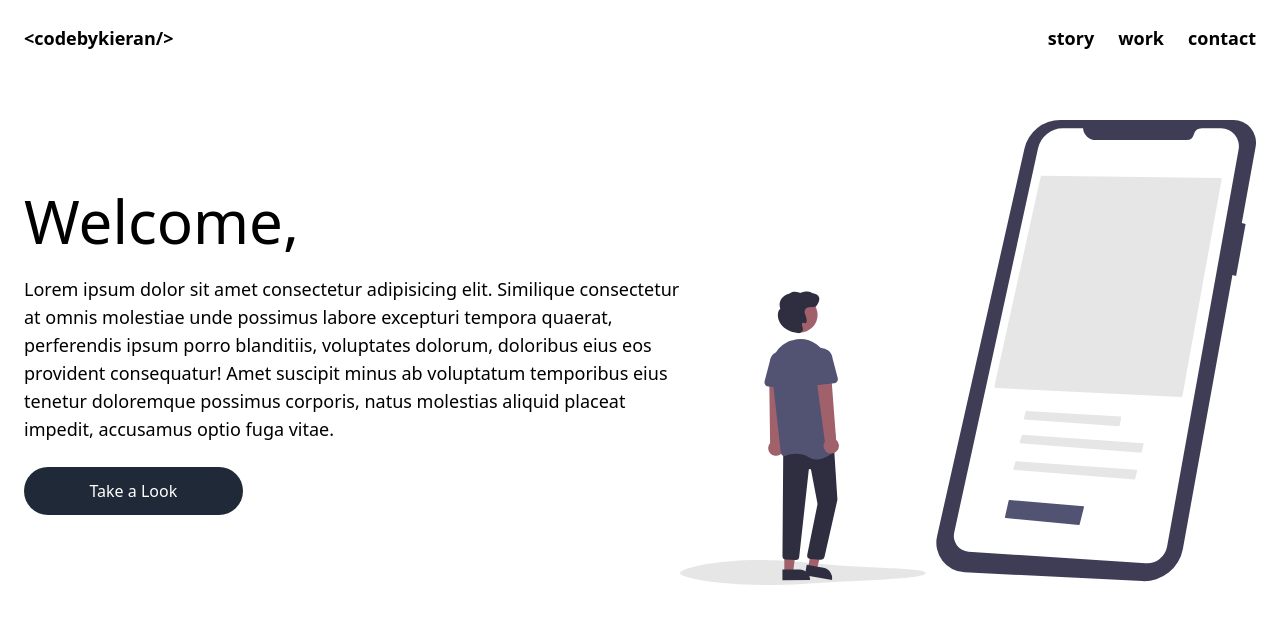
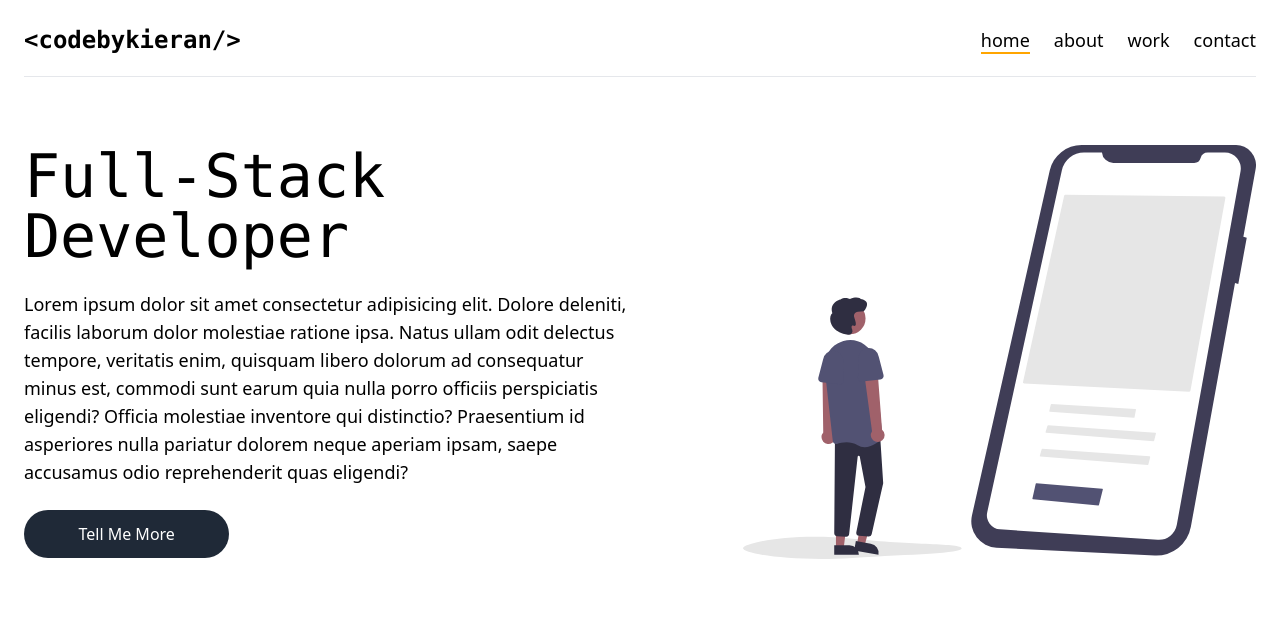
Before and after one commit to codebykieran/personal-site, a Nuxt app: page / in a window 1280 px wide. Shown: the top 624 px of the page. Built offline with nearby package versions, Linux system fonts and the light colour scheme.

Commit message:
#6 -Added Styling for Hero and Navigation

```diff
--- a/assets/app.css
+++ b/assets/app.css
@@ -0,0 +1,12 @@
+.nav-link {
+    position: relative;
+}
+
+#navbar .nuxt-link-exact-active::after {
+    content: '';
+    width: 100%;
+    position: absolute;
+    left: 0;
+    bottom: 0;
+    border-bottom: solid 2px orange;
+}
--- a/components/index/hero.vue
+++ b/components/index/hero.vue
@@ -1,10 +1,27 @@
 <template>
     <div class="flex flex-col-reverse md:flex-row align-center justify-between">
-        <div class="flex flex-col space-y-6 align-center justify-center max-w-3xl">
-            <h1 class="text-6xl font-thin">Welcome,</h1>
-            <span class="text-lg">Lorem ipsum dolor sit amet consectetur adipisicing elit. Similique consectetur at omnis molestiae unde possimus labore excepturi tempora quaerat, perferendis ipsum porro blanditiis, voluptates dolorum, doloribus eius eos provident consequatur! Amet suscipit minus ab voluptatum temporibus eius tenetur doloremque possimus corporis, natus molestias aliquid placeat impedit, accusamus optio fuga vitae.</span>
-            <button class="rounded-full py-3 text-white bg-gray-800 w-1/3">Take a Look</button>
+        <div class="flex flex-col space-y-6 align-center justify-center md:w-9/12 lg:w-6/12">
+            <h1 class="font-mono text-4xl md:text-5xl lg:text-6xl font-light">Full-Stack Developer</h1>
+            <span class="text-base lg:text-lg">Lorem ipsum dolor sit amet consectetur adipisicing elit. Dolore deleniti, facilis laborum dolor molestiae ratione ipsa. Natus ullam odit delectus tempore, veritatis enim, quisquam libero dolorum ad consequatur minus est, commodi sunt earum quia nulla porro officiis perspiciatis eligendi? Officia molestiae inventore qui distinctio? Praesentium id asperiores nulla pariatur dolorem neque aperiam ipsam, saepe accusamus odio reprehenderit quas eligendi?</span>
+            <button class="rounded-full py-3 text-white bg-gray-800 w-1/3 min-w-sm">Tell Me More</button>
         </div>
-        <img src="../../assets/svg/my-app.svg" class="max-w-full md:max-w-xl mx-auto md:mx-0 py-12">
+        <img src="../../assets/svg/my-app.svg" class="w-10/12 md:w-3/12 lg:w-5/12 mx-auto md:mx-0 py-12">
     </div>
 </template>
+
+<style scoped>
+
+h1::after {
+    content: '_';
+    margin-left: .5rem;
+    animation:
+        blink-caret .5s step-end infinite;
+}
+
+/* The blinking cursor effect */
+@keyframes blink-caret {
+  from, to { color: transparent }
+  50% { color: orange }
+}
+
+</style>
--- a/components/navigation.vue
+++ b/components/navigation.vue
@@ -1,11 +1,12 @@
 <template>
-    <nav class="relative mb-5">
-		<div class="flex items-center justify-between text-lg font-semibold">
-			<nuxt-link to="/"><span>&lt;codebykieran/&gt;</span></nuxt-link>
-			<ul class="hidden md:flex space-x-6">
-				<nuxt-link to="/about" class="">story</nuxt-link>
-				<nuxt-link to="/work" class="">work</nuxt-link>
-				<nuxt-link to="/contact" class="">contact</nuxt-link>
+    <nav class="relative pb-5 mb-5 border-b">
+		<div class="flex items-center justify-between text-lg">
+			<nuxt-link class="font-mono font-bold text-2xl" to="/"><span>&lt;codebykieran/&gt;</span></nuxt-link>
+			<ul id="navbar" class="hidden md:flex space-x-6">
+				<nuxt-link class="nav-link" to="/">home</nuxt-link>
+				<nuxt-link class="nav-link" to="/about">about</nuxt-link>
+				<nuxt-link class="nav-link" to="/work">work</nuxt-link>
+				<nuxt-link class="nav-link" to="/contact">contact</nuxt-link>
 			</ul>
 		</div>
 	</nav>
@@ -16,7 +17,3 @@
 
     }
 </script>
-
-<style lang="scss" scoped>
-
-</style>
```
